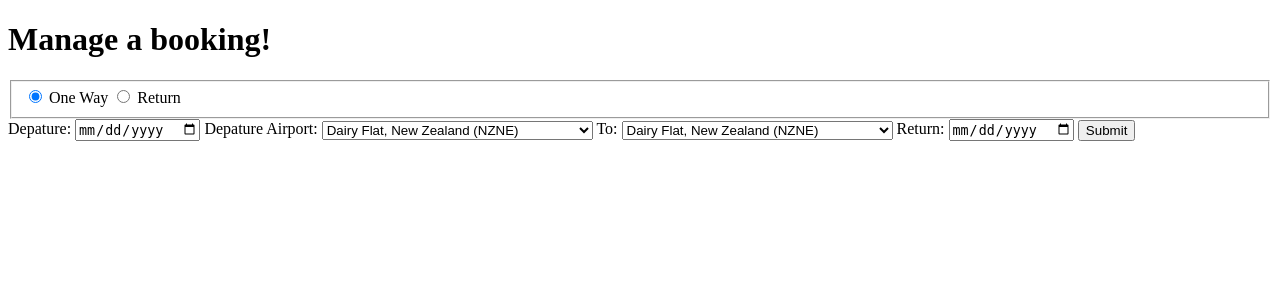
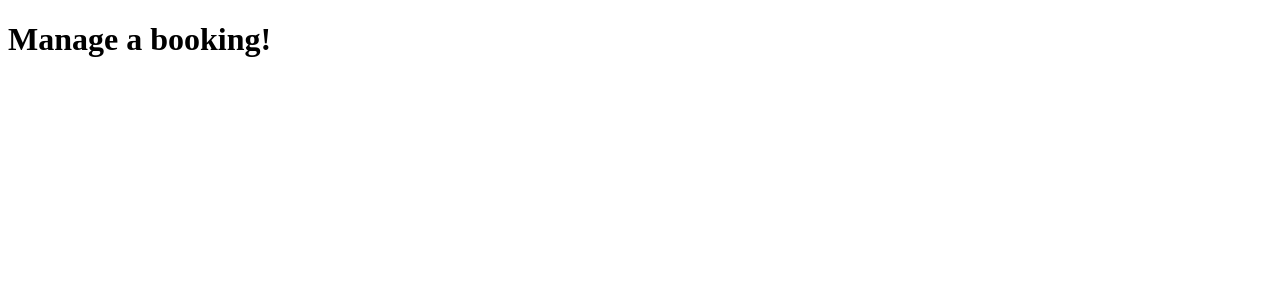
Before and after one commit to Lydia-Price776/Assignment_2_352, a Django app: page /manage/ in a window 1280 px wide. Shown: the top 300 px of the page. Run offline with Django 4.2, Linux system fonts and the light colour scheme.

Commit message:
Some Booking form work

```diff
--- a/Assignment2/settings.py
+++ b/Assignment2/settings.py
@@ -38,6 +38,7 @@ INSTALLED_APPS = [
     'django.contrib.messages',
     'django.contrib.staticfiles',
     'BookingSystem.apps.BookingsystemConfig',
+    "phonenumber_field",
 ]
 
 MIDDLEWARE = [
--- a/BookingSystem/forms.py
+++ b/BookingSystem/forms.py
@@ -1,4 +1,5 @@
 from django import forms
+from phonenumber_field.formfields import PhoneNumberField
 
 Airports = [
     ('NZNE', 'Dairy Flat, New Zealand (NZNE)'),
@@ -16,8 +17,14 @@ class DateInput(forms.DateInput):
 
 class SearchForm(forms.Form):
     departure_date = forms.DateField(widget=DateInput)
-
     departure_location = forms.CharField(label='From',
                                          widget=forms.Select(choices=Airports))
     arrival_location = forms.CharField(label='To',
                                        widget=forms.Select(choices=Airports))
+
+
+class BookingForm(forms.Form):
+    first_name = forms.CharField(label='First Name')
+    last_name = forms.CharField(label='Last Name')
+    email = forms.CharField(label='Email Address')
+    phone_number = PhoneNumberField(label='Phone Number', required=False, region='NZ')
--- a/BookingSystem/views.py
+++ b/BookingSystem/views.py
@@ -3,7 +3,7 @@ from django.shortcuts import render
 from django.core.serializers.json import DjangoJSONEncoder
 
 from .models import Flight, Route
-from .forms import SearchForm
+from .forms import SearchForm, BookingForm
 
 
 def homepage(request):
@@ -11,8 +11,16 @@ def homepage(request):
 
 
 def book(request):
-    print(request.POST)
-    return render(request, 'bookings.html', {})
+    flight_data = json.loads(request.POST['check_box'])
+    print(flight_data)
+    route_data = Route.objects.filter(route_id=flight_data["route_id"]).values()
+    route_data = json.dumps(list(route_data), cls=DjangoJSONEncoder)
+    context = {
+        "form": BookingForm,
+        "flight_data": flight_data,
+        "route_data": route_data
+    }
+    return render(request, 'bookings.html', context)
 
 
 def manage_booking(request):
--- a/templates/manageBooking.html
+++ b/templates/manageBooking.html
@@ -8,45 +8,3 @@
 <h1>Manage a booking!</h1>
 </body>
 </html>
-
-
-
-<form method="post" action="">
-    {% csrf_token %}
-    <fieldset>
-        <input type="radio" id="one_way" value="one way" name="flight" checked="checked">
-        <label for="one_way">One Way</label>
-
-        <input type="radio" id="return" value="return" name="flight">
-        <label for="return">Return</label>
-    </fieldset>
-
-    <label for="depature_date">Depature:</label>
-    <input type="date" id="depature_date"/>
-
-    <label for="depature_airport">Depature Airport:</label>
-    <select id="depature_airport">
-        <option value="NZNE">Dairy Flat, New Zealand (NZNE)</option>
-        <option value="YMHB">Hobart, Australia (YMHB)</option>
-        <option value="NZRO">Rotorua, New Zealand (NZRO)</option>
-        <option value="NZGB"> Great Barrier Island, New Zealand(NZGB)</option>
-        <option value="NZCI">Tuuta, Chatham Islands (NZCI)</option>
-        <option value="NZLT">Lake Tekapo, New Zealand (NZLT)</option>
-
-
-    </select>
-    <label for="arrival_airport">To:</label>
-    <select id="arrival_airport">
-        <option value="NZNE">Dairy Flat, New Zealand (NZNE)</option>
-        <option value="YMHB">Hobart, Australia (YMHB)</option>
-        <option value="NZRO">Rotorua, New Zealand (NZRO)</option>
-        <option value="NZGB"> Great Barrier Island, New Zealand(NZGB)</option>
-        <option value="NZCI">Tuuta, Chatham Islands (NZCI)</option>
-        <option value="NZLT">Lake Tekapo, New Zealand (NZLT)</option>
-    </select>
-
-    <label for="return_date">Return:</label>
-    <input type="date" id="return_date"/>
-
-    <input type="Submit"/>
-</form>
--- a/templates/searchFlight.html
+++ b/templates/searchFlight.html
@@ -17,6 +17,6 @@
 <script>
     flight = {{ flight_data|safe }};
     route = {{ route_data|safe }};
-    view_data(flight, route)
+    view_data(flight, route);
 </script>
 </html>
```
Also changed, not shown: BookingSystem/static/booking.js (added, +16 -0 lines), BookingSystem/static/search.js (+12 -19 lines), templates/bookings.html (+12 -0 lines).
